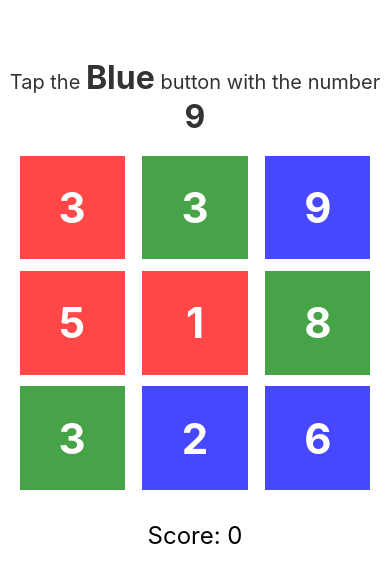
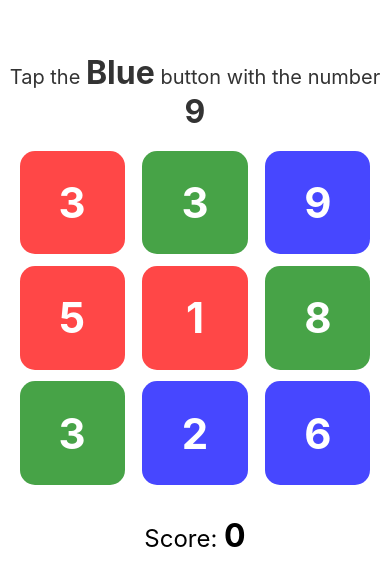
Before and after one commit to tmasuyama1114/react-native-tap-game, a React Native app: screen / in a window 390 px wide. Shown: the part 118-704 px from the top of the page. Built offline with nearby package versions, Linux system fonts and the light colour scheme.

Commit message:
Refactor App component and add styling

```diff
--- a/App.js
+++ b/App.js
@@ -1,36 +1,58 @@
+// 必要なReactの機能やコンポーネントをインポートする
 import React, { useState } from 'react';
 import { Text, View, Alert } from 'react-native';
+
+// スタイルシートをインポートする
 import styles from './styles';
+
+// ユーティリティ関数をインポートする
 import { getRandomColor, getRandomNumber, colorNames, generateOptions } from './utils';
+
+// OptionButtonコンポーネントをインポートする
 import OptionButton from './components/OptionButton';
 
+// Appコンポーネント（このアプリのメインコンポーネント）
 export default function App() {
+  // 正解の状態とそれを更新する関数をuseStateフックで作成する
   const [correctAnswer, setCorrectAnswer] = useState({
     color: getRandomColor(),
     number: getRandomNumber(),
   });
+
+  // オプションの状態とそれを更新する関数をuseStateフックで作成する
   const [options, setOptions] = useState(generateOptions(correctAnswer));
+
+  // スコアの状態とそれを更新する関数をuseStateフックで作成する
   const [score, setScore] = useState(0);
 
+  // ボタンが押されたときの処理をする関数
   const handlePress = (color, number) => {
+    // もし押されたボタンが正解なら
     if (color === correctAnswer.color && number === correctAnswer.number) {
+      // スコアを1増やす
       setScore(prevScore => prevScore + 1);
+      // 新しい正解を生成する
       setCorrectAnswer({
         color: getRandomColor(),
         number: getRandomNumber(),
       });
+      // 新しいオプションを生成する
       setOptions(generateOptions(correctAnswer));
     } else {
+      // 正解でない場合はアラートを表示する
       Alert.alert("Wrong!", "Try again.");
     }
   };
 
+  // コンポーネントの見た目を定義する
   return (
     <View style={styles.container}>
       <Text style={styles.instructions}>
+        {/* 指示文を表示する */}
         Tap the <Text style={styles.emphasize}>{colorNames[correctAnswer.color]}</Text> button with the number <Text style={styles.emphasize}>{correctAnswer.number}</Text>
       </Text>
       <View style={styles.grid}>
+        {/* 生成された各オプションに対してOptionButtonコンポーネントを表示する */}
         {options.map((option, index) => (
           <OptionButton
             key={index}
@@ -39,7 +61,8 @@ export default function App() {
           />
         ))}
       </View>
-      <Text style={styles.score}>Score: {score}</Text>
+      {/* 現在のスコアを表示する */}
+      <Text style={styles.score}>Score: <Text style={styles.emphasize}>{score}</Text></Text>
     </View>
   );
 }
--- a/styles.js
+++ b/styles.js
@@ -31,6 +31,7 @@ export default StyleSheet.create({
     alignItems: 'center',
     marginBottom: 10,
     opacity: 0.9,
+    borderRadius: 15,
   },
   buttonText: {
     color: '#fff',
```
